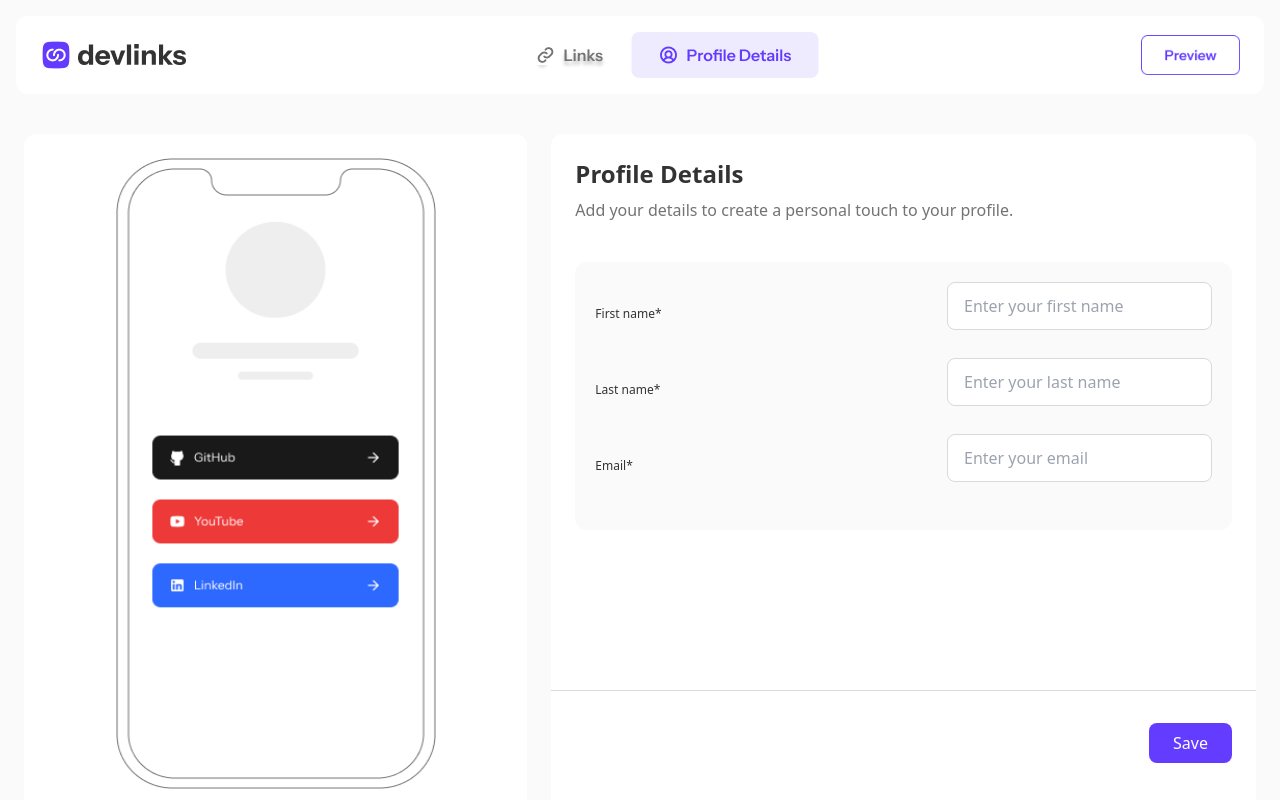
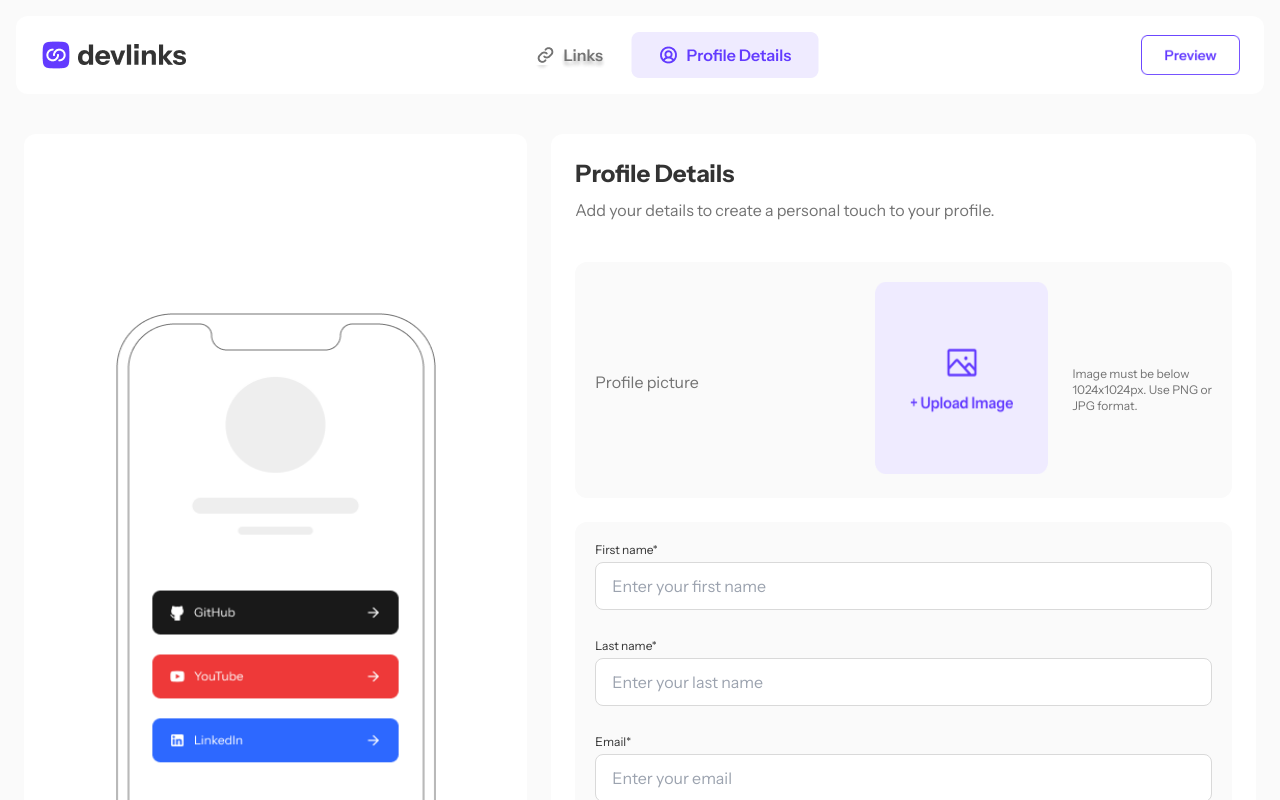
Before and after one commit to TedJenkler/linksharing-MERN-tailwind, a React (Vite) app in the folder client/: page /app in a window 1280 px wide. Shown: the top 800 px of the page. Built offline with nearby package versions, Linux system fonts and the light colour scheme; sample sign-in values are in the browser's storage.

Commit message:
details bugfix and profile img uploader fix

```diff
--- a/client/index.html
+++ b/client/index.html
@@ -2,6 +2,7 @@
 <html class="bg-lightgrey" lang="en">
   <head>
     <meta charset="UTF-8" />
+    <link rel="stylesheet" href="https://fonts.googleapis.com/css2?family=Instrument+Sans:wght@400;500;600;700&display=swap">
     <link rel="icon" type="image/svg+xml" href="/vite.svg" />
     <meta name="viewport" content="width=device-width, initial-scale=1.0" />
     <title>Vite + React</title>
--- a/client/src/components/ProfilePage.jsx
+++ b/client/src/components/ProfilePage.jsx
@@ -52,7 +52,7 @@ function ProfilePage() {
           email: '',
           img: null
         });
-        alert("Your changes have been saved!")
+        alert("Your changes have been saved!");
       } catch (error) {
         console.error('Update error:', error);
       }
@@ -61,9 +61,10 @@ function ProfilePage() {
 
   const handleChange = (e) => {
     const { name, value, files } = e.target;
+    const newValue = name === 'img' ? files[0] : value;
     setFormData(prevState => ({
       ...prevState,
-      [name]: value
+      [name]: newValue
     }));
   };
 
@@ -76,22 +77,30 @@ function ProfilePage() {
         <h1 className='mx-6 text-2xl font-bold text-darkgrey mb-2'>Profile Details</h1>
         <p className='mx-6 text-base text-grey mb-10'>Add your details to create a personal touch to your profile.</p>
         <form encType="multipart/form-data" onSubmit={handleSubmit}>
+          <div className='p-5 mb-6 bg-lightgrey rounded-xl mx-6 md:flex md:justify-between md:items-center md:pb-0'>
+            <p className='text-base text-grey mb-4 md:w-1/2'>Profile picture</p>
+            <div className='mb-6'>
+              <label htmlFor="fileInput"><img className='h-48 w-48' src={formData.img ? URL.createObjectURL(formData.img) : emptyimg} alt='profile' /></label>
+              <input id='fileInput' className='hidden' onChange={handleChange} name="img" type='file' accept="image/png, image/jpeg"></input>
+            </div>
+            <p className='text-xs text-grey md:w-1/4 md:ml-6'>Image must be below 1024x1024px. Use PNG or JPG format.</p>
+          </div>
           <div className='flex flex-col p-5 bg-lightgrey rounded-xl mb-6 mx-6 md:mb-40'>
-            <div className='flex flex-col md:flex-row md:justify-between md:items-center md:mb-3'>
-              <label className={`text-xs text-darkgrey mb-1 md:m-0 ${!firstnameV ? 'text-red' : ''}`}>First name*</label>
-              <input onChange={handleChange} value={formData.firstname} name="firstname" className={`bg-white mb-4 h-12 rounded-lg px-4 border border-borders focus:outline-none ${!firstnameV ? 'border-red' : ''}`} placeholder="Enter your first name"></input>
+            <div className='flex flex-col mb-6'>
+              <label className={`text-xs text-darkgrey mb-1 ${!firstnameV ? 'text-red' : ''}`}>First name*</label>
+              <input onChange={handleChange} value={formData.firstname} name="firstname" className={`bg-white mb-1 h-12 rounded-lg px-4 border border-borders focus:outline-none ${!firstnameV ? 'border-red' : ''}`} placeholder="Enter your first name"></input>
+              {!firstnameV && <span className="text-red text-xs mt-1">First name can't be empty</span>}
             </div>
-            {!firstnameV && <span className="text-red text-xs relative bottom-8 left-12">First name can't be empty</span>}
-            <div className='flex flex-col md:flex-row md:justify-between md:items-center md:mb-3'>
-              <label className={`text-xs text-darkgrey mb-1 md:m-0 ${!lastnameV ? 'text-red' : ''}`}>Last name*</label>
-              <input onChange={handleChange} value={formData.lastname} name="lastname" className={`bg-white mb-4 h-12 rounded-lg px-4 border border-borders focus:outline-none ${!lastnameV ? 'border-red' : ''}`} placeholder="Enter your last name"></input>
+            <div className='flex flex-col mb-6'>
+              <label className={`text-xs text-darkgrey mb-1 ${!lastnameV ? 'text-red' : ''}`}>Last name*</label>
+              <input onChange={handleChange} value={formData.lastname} name="lastname" className={`bg-white mb-1 h-12 rounded-lg px-4 border border-borders focus:outline-none ${!lastnameV ? 'border-red' : ''}`} placeholder="Enter your last name"></input>
+              {!lastnameV && <span className="text-red text-xs mt-1">Last name can't be empty</span>}
             </div>
-            {!lastnameV && <span className="text-red text-xs relative bottom-8 left-12">Last name can't be empty</span>}
-            <div className='flex flex-col md:flex-row md:justify-between md:items-center md:mb-3'>
-              <label className={`text-xs text-darkgrey mb-1 md:m-0 ${!emailV ? 'text-red' : ''}`}>Email*</label>
-              <input onChange={handleChange} value={formData.email} name="email" className={`bg-white mb-4 h-12 rounded-lg px-4 border border-borders focus:outline-none ${!emailV ? 'border-red' : ''}`} placeholder="Enter your email"></input>
+            <div className='flex flex-col mb-6'>
+              <label className={`text-xs text-darkgrey mb-1 ${!emailV ? 'text-red' : ''}`}>Email*</label>
+              <input onChange={handleChange} value={formData.email} name="email" className={`bg-white mb-1 h-12 rounded-lg px-4 border border-borders focus:outline-none ${!emailV ? 'border-red' : ''}`} placeholder="Enter your email"></input>
+              {!emailV && <span className="text-red text-xs mt-1">Please enter a valid email</span>}
             </div>
-            {!emailV && <span className="text-red text-xs relative bottom-8 left-12">Please enter a valid email</span>}
           </div>
           <div className='border-t border-borders py-4 md:flex md:justify-end md:pt-8'>
             <button type="submit" className='bg-purple text-white text-base py-2 px-32 rounded-lg mx-6 md:px-6 hover:bg-hoverpurple'>Save</button>
--- a/client/src/components/login.jsx
+++ b/client/src/components/login.jsx
@@ -1,7 +1,7 @@
 import React, { useEffect, useState } from 'react';
 import { useDispatch } from 'react-redux';
 import { loginUser } from '../features/user/userSlice';
-import logo from "../assets/logo.png"
+import logo from "../assets/logo.png";
 import { Link } from 'react-router-dom';
 import { useNavigate } from 'react-router-dom';
 
@@ -14,21 +14,21 @@ function Login() {
         password: ''
     });
 
-    const [emailV, setEmailV] = useState(true); // Initialize as true
-    const [passV, setPassV] = useState(true); // Initialize as true
+    const [emailV, setEmailV] = useState(true);
+    const [passV, setPassV] = useState(true);
 
     const handleSubmit = async (e) => {
         e.preventDefault();
         let v = 0;
         if (/^[^\s@]+@[^\s@]+\.[^\s@]+$/.test(formData.email)) {
             setEmailV(true);
-            v = v + 1;
+            v += 1;
         } else {
             setEmailV(false);
         }
         if (formData.password !== "") {
             setPassV(true);
-            v = v + 1;
+            v += 1;
         } else {
             setPassV(false);
         }
@@ -75,7 +75,7 @@ function Login() {
                             value={formData.email}
                             onChange={handleChange}
                         />
-                        {!emailV && <span className="text-red text-xs relative bottom-8 left-48">Not valid email</span>}
+                        {!emailV && <span className="text-red text-xs mt-1">Not valid email</span>}
                     </div>
                     <div className='flex flex-col mb-6'>
                         <label className={`text-xs text-darkgrey mb-1 ${!passV ? 'text-red' : ''}`}>Password</label>
@@ -87,7 +87,7 @@ function Login() {
                             value={formData.password}
                             onChange={handleChange}
                         />
-                        {!passV && <span className="text-red text-xs relative bottom-8 left-48">Not valid password</span>}
+                        {!passV && <span className="text-red text-xs mt-1">Not valid password</span>}
                     </div>
                     <button type='submit' className="w-full h-12 bg-purple text-white rounded-lg mb-6 hover:bg-hoverpurple">
                         Login
--- a/client/src/components/register.jsx
+++ b/client/src/components/register.jsx
@@ -21,19 +21,19 @@ function Register() {
         let v = 0;
         if (/^[^\s@]+@[^\s@]+\.[^\s@]+$/.test(formData.email)) {
             setEmailV(true);
-            v = v + 1;
+            v += 1;
         } else {
             setEmailV(false);
         }
         if (formData.password.length >= 8) {
             setPassV(true);
-            v = v + 1;
+            v += 1;
         } else {
             setPassV(false);
         }
         if (formData.password === formData.confirmPassword && formData.confirmPassword.length >= 8) {
             setPassMatch(true);
-            v = v + 1;
+            v += 1;
         } else {
             setPassMatch(false);
         }
@@ -75,7 +75,7 @@ function Register() {
                             value={formData.email}
                             onChange={handleChange}
                         />
-                        {!emailV && <span className="text-red text-xs relative bottom-8 left-48">Not valid email</span>}
+                        {!emailV && <span className="text-red text-xs mt-1">Not valid email</span>}
                     </div>
                     <div className='flex flex-col mb-6'>
                         <label className={`text-xs text-darkgrey mb-1 ${!passV ? 'text-red' : ''}`}>Password</label>
@@ -87,7 +87,7 @@ function Register() {
                             value={formData.password}
                             onChange={handleChange}
                         />
-                        {!passV && <span className="text-red text-xs relative bottom-8 left-48">Password is too short</span>}
+                        {!passV && <span className="text-red text-xs mt-1">Password is too short</span>}
                     </div>
                     <div className='flex flex-col mb-6'>
                         <label className={`text-xs text-darkgrey mb-1 ${!passMatch ? 'text-red' : ''}`}>Confirm Password</label>
@@ -99,8 +99,9 @@ function Register() {
                             value={formData.confirmPassword}
                             onChange={handleChange}
                         />
-                        {!passMatch && <span className="text-red text-xs relative bottom-8 left-48">Passwords don't match</span>}
+                        {!passMatch && <span className="text-red text-xs mt-1">Passwords don't match</span>}
                     </div>
+                    <p className='mb-6 text-xs text-grey'>Password must contain at least 8 characters</p>
                     <button type='submit' className="w-full h-12 bg-purple text-white rounded-lg mb-6 hover:bg-hoverpurple">
                         Create new account
                     </button>
--- a/client/tailwind.config.js
+++ b/client/tailwind.config.js
@@ -24,6 +24,9 @@ export default {
         'iconemail': "url('/src/assets/iconmail.png')",
         'iconpass': "url('/src/assets/iconpassword.png')",
       },
+      fontFamily: {
+        sans: ['Instrument Sans', 'ui-sans-serif', 'system-ui', '-apple-system', 'BlinkMacSystemFont', 'Segoe UI', 'Helvetica', 'Arial', 'sans-serif', 'Apple Color Emoji', 'Segoe UI Emoji', 'Segoe UI Symbol'],
+      },
     },
   },
   plugins: [],
```
